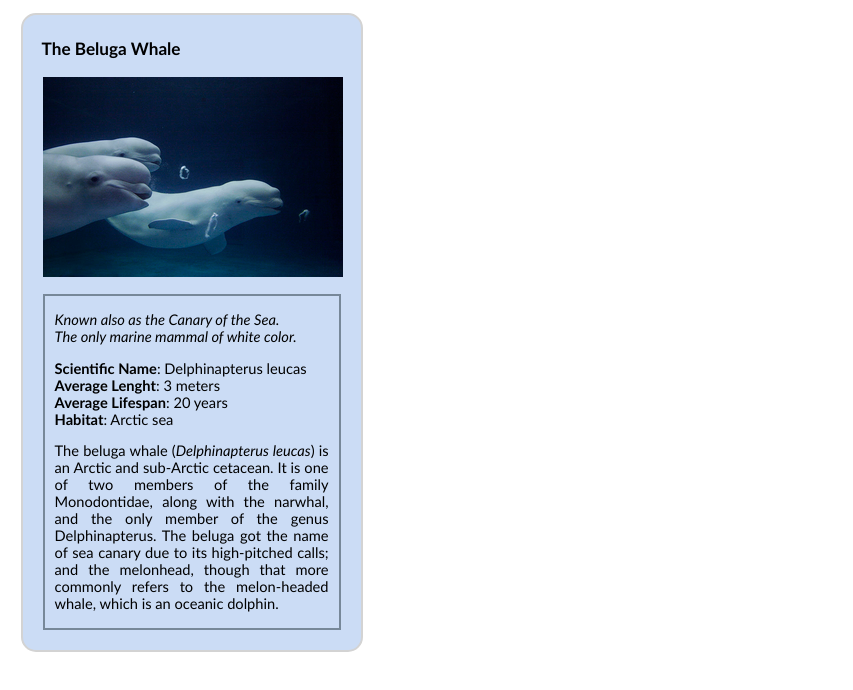
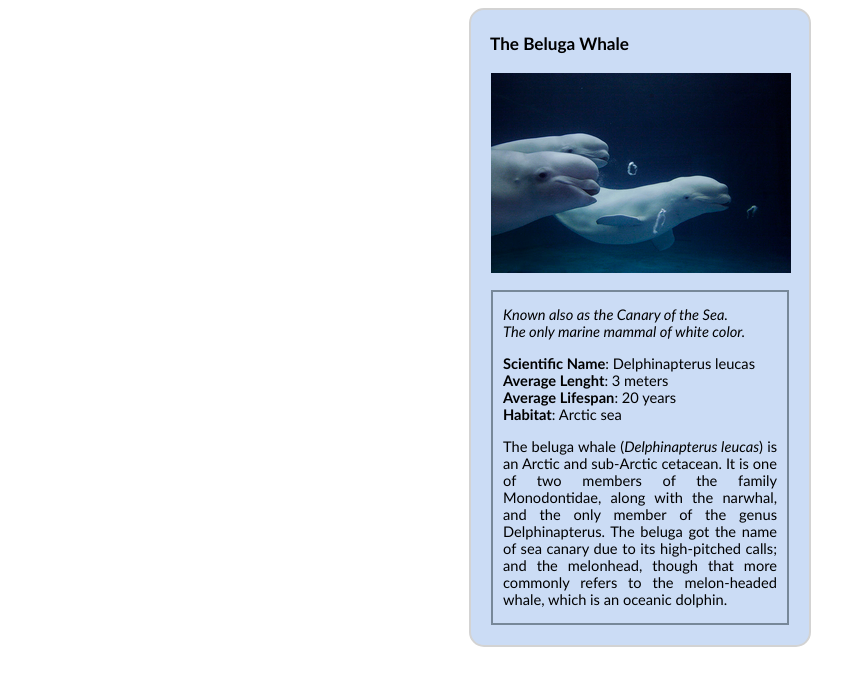
Before and after one commit to Barbarala14/Animal-Trading-Cards, a plain HTML site: page index.html in a window 1280 px wide. Shown: the whole page, without its empty margins (0-853 px from the left). Drawn offline with Linux system fonts and the light colour scheme.

Commit message:
Update style.css

```diff
--- a/style.css
+++ b/style.css
@@ -18,7 +18,7 @@
 	font-family: 'Gill Sans', 'Gill Sans MT', Calibri, 'Trebuchet MS', sans-serif;
 	text-align: justify;
 	font-size: 11pt;
-	margin: 1%;
+	margin: auto;
 	padding: .5% 1.5% 1.5%;
 }
 
```
